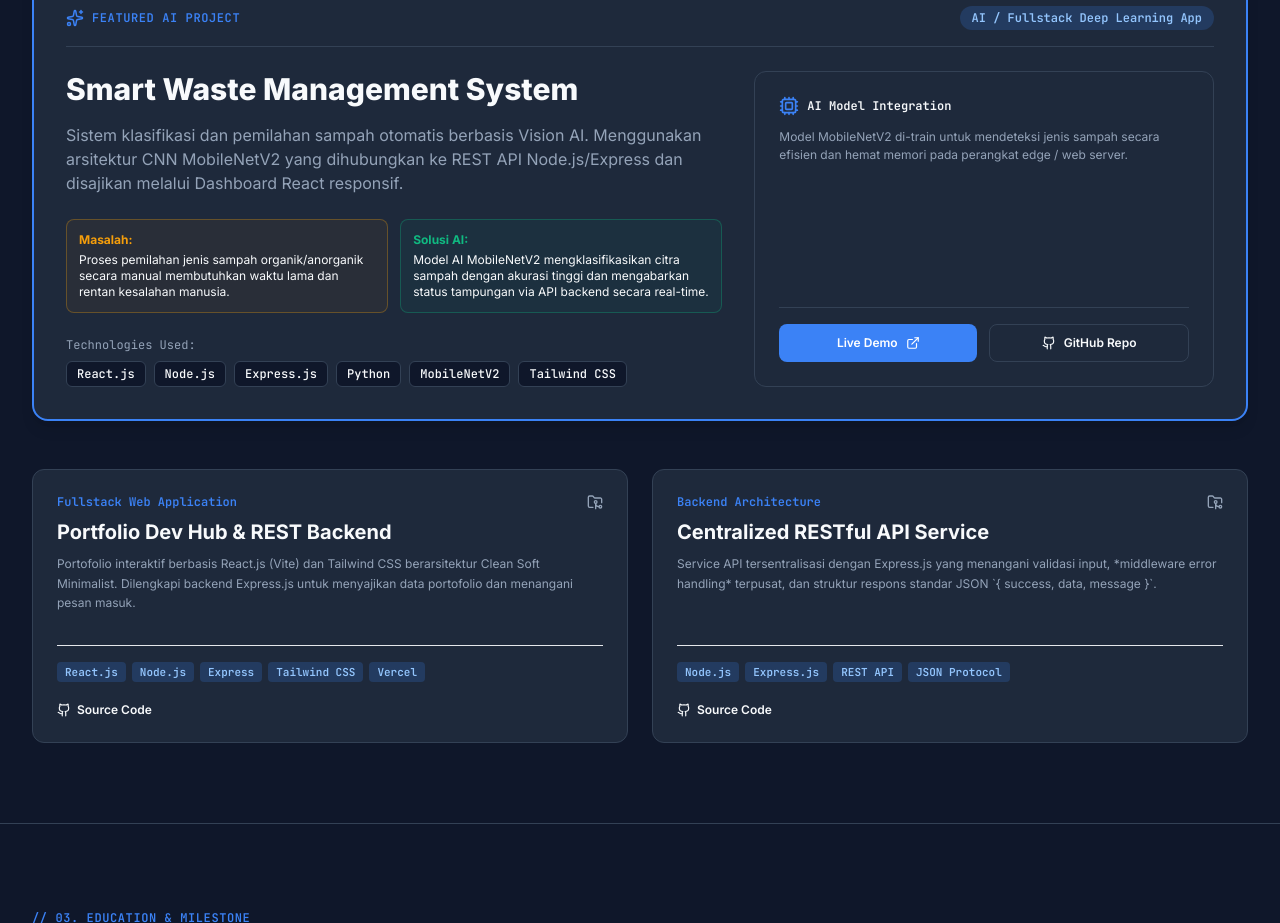
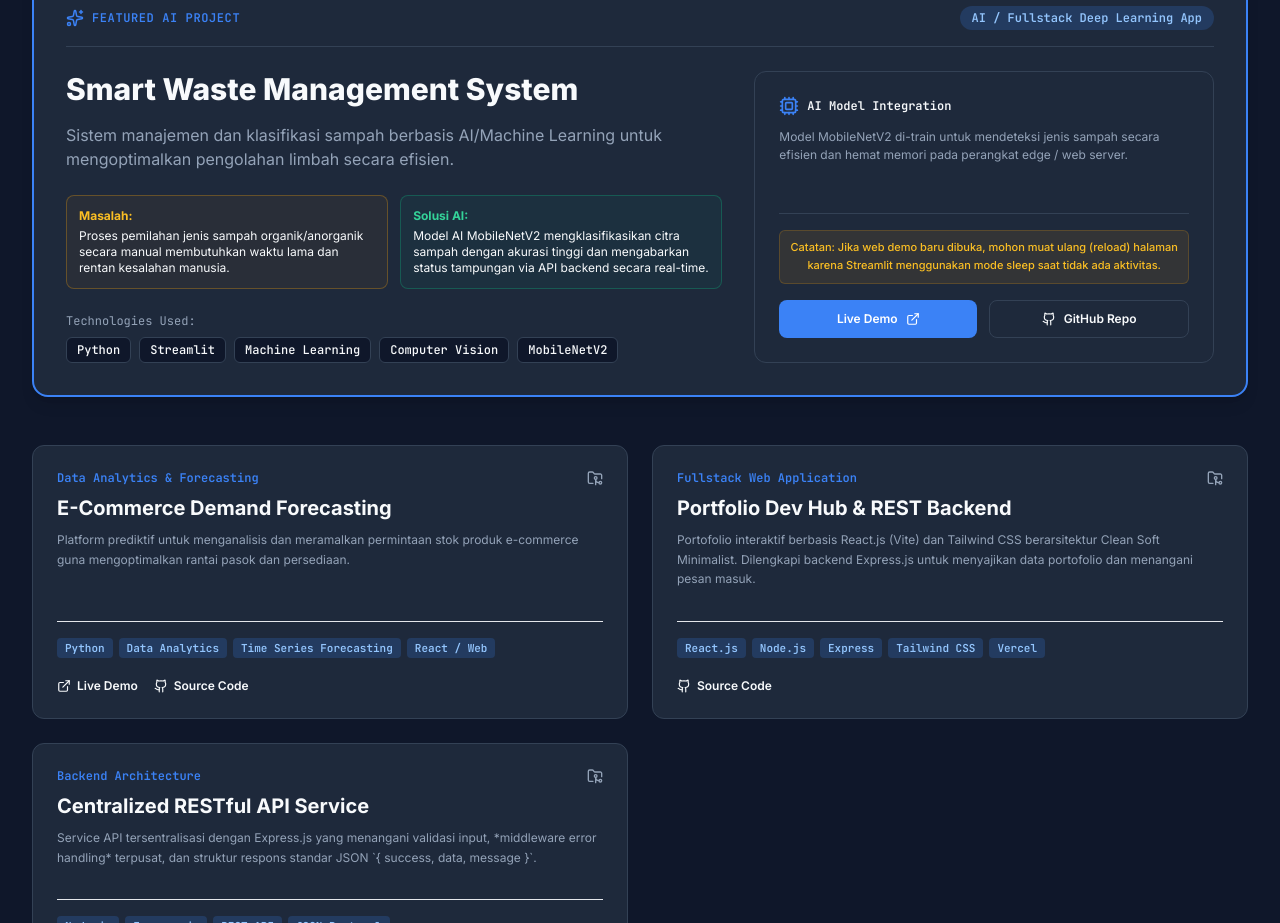
Before and after one commit to Ari-1711/portfolio-dev-hub, a React (Vite) app in the folder frontend/: page / in a window 1280 px wide. Shown: the part 1660-2583 px from the top of the page. Built offline with nearby package versions, Linux system fonts and the light colour scheme.

Commit message:
feat(portfolio): integrate ai and forecasting projects to showcase

```diff
--- a/frontend/src/components/Portfolio.jsx
+++ b/frontend/src/components/Portfolio.jsx
@@ -9,12 +9,23 @@ export default function Portfolio() {
       featured: true,
       title: 'Smart Waste Management System',
       category: 'AI / Fullstack Deep Learning App',
-      description: 'Sistem klasifikasi dan pemilahan sampah otomatis berbasis Vision AI. Menggunakan arsitektur CNN MobileNetV2 yang dihubungkan ke REST API Node.js/Express dan disajikan melalui Dashboard React responsif.',
+      description: 'Sistem manajemen dan klasifikasi sampah berbasis AI/Machine Learning untuk mengoptimalkan pengolahan limbah secara efisien.',
       problem: 'Proses pemilahan jenis sampah organik/anorganik secara manual membutuhkan waktu lama dan rentan kesalahan manusia.',
       solution: 'Model AI MobileNetV2 mengklasifikasikan citra sampah dengan akurasi tinggi dan mengabarkan status tampungan via API backend secara real-time.',
-      tags: ['React.js', 'Node.js', 'Express.js', 'Python', 'MobileNetV2', 'Tailwind CSS'],
-      demoUrl: '#',
-      githubUrl: 'https://github.com/Ari-1711/portfolio-dev-hub',
+      tags: ['Python', 'Streamlit', 'Machine Learning', 'Computer Vision', 'MobileNetV2'],
+      demoUrl: 'https://smartwastemanagement-bvasn5fbt3szlfmmnvvd6f.streamlit.app/',
+      githubUrl: 'https://github.com/Ari-1711/smart_waste_management',
+      demoNote: 'Catatan: Jika web demo baru dibuka, mohon muat ulang (reload) halaman karena Streamlit menggunakan mode sleep saat tidak ada aktivitas.'
+    },
+    {
+      id: 'ecommerce-forecasting',
+      featured: false,
+      title: 'E-Commerce Demand Forecasting',
+      category: 'Data Analytics & Forecasting',
+      description: 'Platform prediktif untuk menganalisis dan meramalkan permintaan stok produk e-commerce guna mengoptimalkan rantai pasok dan persediaan.',
+      tags: ['Python', 'Data Analytics', 'Time Series Forecasting', 'React / Web'],
+      demoUrl: 'https://ecommerce-demand-forecasting-git-main-ari-1711s-projects.vercel.app/',
+      githubUrl: 'https://github.com/Ari-1711/ecommerce-demand-forecasting',
     },
     {
       id: 'portfolio-dev-hub',
@@ -87,11 +98,11 @@ export default function Portfolio() {
                 {/* Problem vs Solution Split */}
                 <div className="grid grid-cols-1 sm:grid-cols-2 gap-3 pt-2 text-xs">
                   <div className="p-3 rounded-lg border border-amber-500/30 bg-amber-500/5 text-[var(--color-text-primary)]">
-                    <span className="block font-bold text-amber-500 mb-1">Masalah:</span>
+                    <span className="block font-bold text-amber-600 dark:text-amber-400 mb-1">Masalah:</span>
                     <span>{project.problem}</span>
                   </div>
                   <div className="p-3 rounded-lg border border-emerald-500/30 bg-emerald-500/5 text-[var(--color-text-primary)]">
-                    <span className="block font-bold text-emerald-500 mb-1">Solusi AI:</span>
+                    <span className="block font-bold text-emerald-600 dark:text-emerald-400 mb-1">Solusi AI:</span>
                     <span>{project.solution}</span>
                   </div>
                 </div>
@@ -124,9 +135,17 @@ export default function Portfolio() {
                   </p>
                 </div>
 
-                <div className="flex flex-col sm:flex-row gap-3 pt-4 border-t border-[var(--color-surface-border)]">
+                <div className="flex flex-col gap-3 pt-4 border-t border-[var(--color-surface-border)]">
+                  {project.demoNote && (
+                    <div className="text-[11px] font-medium text-amber-600 dark:text-amber-400 bg-amber-500/10 border border-amber-500/20 p-2 rounded-md leading-relaxed text-center mb-1">
+                      {project.demoNote}
+                    </div>
+                  )}
+                  <div className="flex flex-col sm:flex-row gap-3">
                     <a
                       href={project.demoUrl}
+                      target="_blank"
+                      rel="noopener noreferrer"
                       className="flex-1 inline-flex items-center justify-center gap-2 px-4 py-2.5 text-xs font-semibold rounded-lg bg-[var(--color-accent)] text-white hover:bg-[var(--color-accent)]/90 transition-all text-center"
                     >
                       <span>Live Demo</span>
@@ -142,6 +161,7 @@ export default function Portfolio() {
                       <GithubIcon size={14} />
                       <span>GitHub Repo</span>
                     </a>
+                  </div>
                 </div>
               </div>
             </div>
@@ -185,6 +205,17 @@ export default function Portfolio() {
                 </div>
 
                 <div className="flex items-center gap-4 pt-1 text-xs font-semibold">
+                  {project.demoUrl !== '#' && (
+                    <a
+                      href={project.demoUrl}
+                      target="_blank"
+                      rel="noopener noreferrer"
+                      className="inline-flex items-center gap-1.5 text-[var(--color-text-primary)] hover:text-[var(--color-accent)] transition-colors"
+                    >
+                      <ExternalLink size={14} />
+                      <span>Live Demo</span>
+                    </a>
+                  )}
                   <a
                     href={project.githubUrl}
                     target="_blank"
```
Lines whose indentation alone changed are shown as unchanged.
